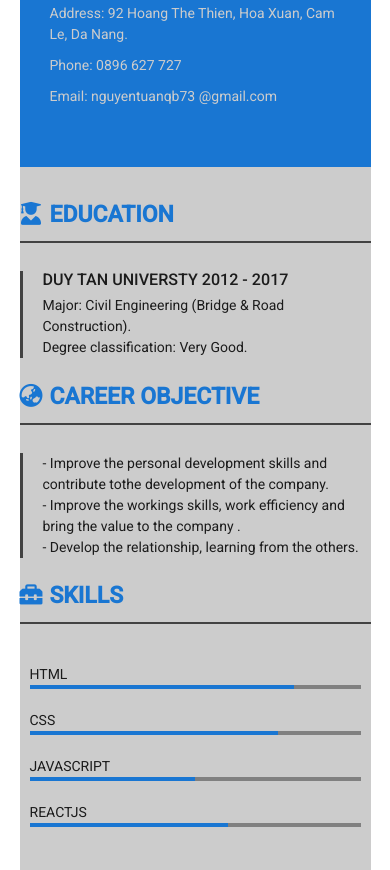
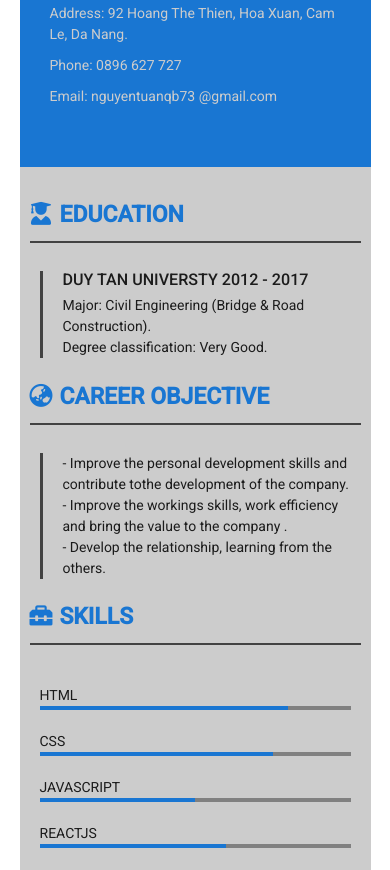
Before and after one commit to NguyenAnhTuan73/My-CV, a plain HTML site: page index.html in a window 390 px wide. Shown: the part 632-1502 px from the top of the page. Drawn offline with nearby package versions, Linux system fonts and the light colour scheme; files whose address does not match are found by name.

Commit message:
respon mobile

```diff
--- a/style.css
+++ b/style.css
@@ -171,6 +171,9 @@ a {
     width: 80%;
   }
   .part-right {
-    padding: 20px 0;
+    padding: 20px 10px;
   }
+
+  .right-item-text {
+  margin-left: 10px;
 }
```
